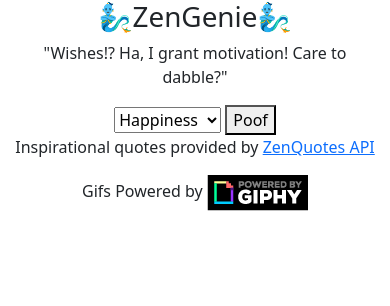
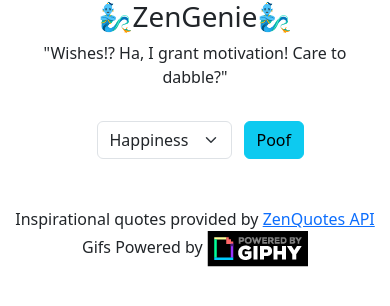
Before and after one commit to Nic-Horton/ZenGenie, a plain HTML site: page index.html in a window 390 px wide. Drawn offline with nearby package versions, Linux system fonts and the light colour scheme.

Commit message:
Added styling to make site responsive

```diff
--- /dev/null
+++ b/css/styles.css
@@ -0,0 +1,11 @@
+.select-width {
+  width: fit-content;
+}
+.flex-container-end{
+  display: flex;
+  justify-content: end;
+}
+.flex-container-start{
+  display: flex;
+  justify-content: start;
+}
--- a/index.html
+++ b/index.html
@@ -8,32 +8,35 @@
 			rel="stylesheet"
 			href="https://cdn.jsdelivr.net/npm/bootstrap@5.3.0/dist/css/bootstrap.min.css"
 		/>
+		<link rel="stylesheet" href="css/styles.css" />
 	</head>
 	<body>
-		<div class="container">
-			<header class="row">
-				<div class="col-12 text-center">
+		<div class="container text-center">
+			<header class="row mb-3">
+				<div class="col-12">
 					<h1>🧞‍♂️ZenGenie🧞‍♂️</h1>
 					<p>"Wishes!? Ha, I grant motivation! Care to dabble?"</p>
 				</div>
 			</header>
 
-			<div class="row">
-				<div class="text-center">
-					<form id="zenForm">
-						<select id="categories">
+			<form id="zenForm" class="row justify-content-center mb-5">
+				<div class="col-6 flex-container-end ms-md-3 ms-sm-4 ms-2 p-0">
+					<select id="categories" class="form-select select-width">
 						<option>Happiness</option>
 						<option>Anxiety</option>
 						<option>Failure</option>
 						<option>Confidence</option>
 						<option>Inspiration</option>
 					</select>
+				</div>
+				<div
+					class="col-sm-5 col-4 flex-container-start me-xxl-5 me-xl-4 me-lg-4 pe-0"
+				>
+					<button type="submit" class="btn btn-info">Poof</button>
+				</div>
+			</form>
 
-						<button type="submit">Poof</button>
-					</form>
-				</div>
-			</div>
-			<div class="row text-center">
+			<div class="row">
 				<div class="col-12">
 					<div id="quoteResults"></div>
 					<div id="gifResults"></div>
@@ -41,13 +44,11 @@
 			</div>
 
 			<footer class="row">
-				<div class="col-12 text-center">
+				<div class="col-12">
 					<p>
 						Inspirational quotes provided by
 						<a href="https://zenquotes.io/" target="_blank">ZenQuotes API</a>
-					</p>
-					<p>
-						Gifs Powered by
+						<br />Gifs Powered by
 						<a href="https://giphy.com/" target="_blank"
 							><img
 								src="images/Poweredby_100px-White_VertLogo.png"
```
Lines whose indentation alone changed are shown as unchanged.
